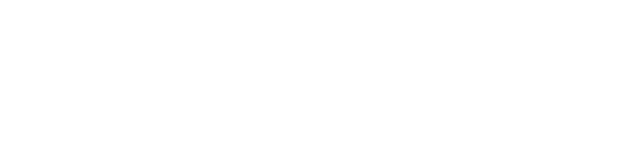
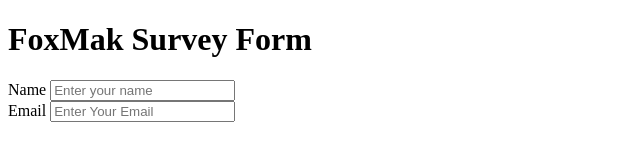
Before and after one commit to monjurulhaque64/Build-a-Survey-Form-using-HTML-and-CSS, a plain HTML site: page index.html in a window 1280 px wide. Shown: the whole page, without its empty margins (0-640 px from the left). Drawn offline with Linux system fonts and the light colour scheme.

Commit message:
2nd edit

```diff
--- a/index.html
+++ b/index.html
@@ -4,9 +4,26 @@
     <meta charset="UTF-8">
     <meta http-equiv="X-UA-Compatible" content="IE=edge">
     <meta name="viewport" content="width=device-width, initial-scale=1.0">
-    <title>Document</title>
+    <title>Build a Survey Form using HTML and CSS</title>
 </head>
 <body>
+    <h1>FoxMak Survey Form</h1>
+    <form action="">
+        <div class="form-control">
+            <label for="name" id="label-name">
+                Name
+            </label>
+            <input type="text" id="name" placeholder="Enter your name">
+        </div>
+        <div class="form-control">
+            <label for="email" id="label-email">
+                Email
+            </label>
+            <input type="text" id="email" placeholder="Enter Your Email">
+        </div>
+        <div class="from-control">
 
+        </div>
+    </form>
 </body>
 </html>
```
